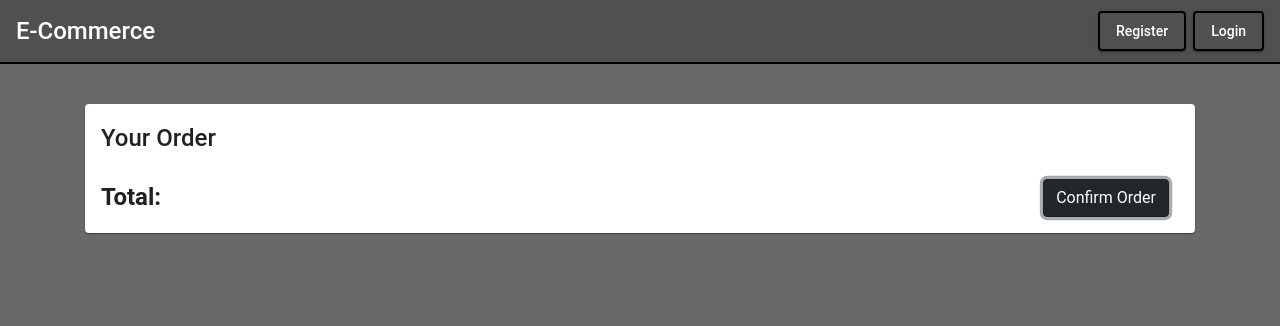
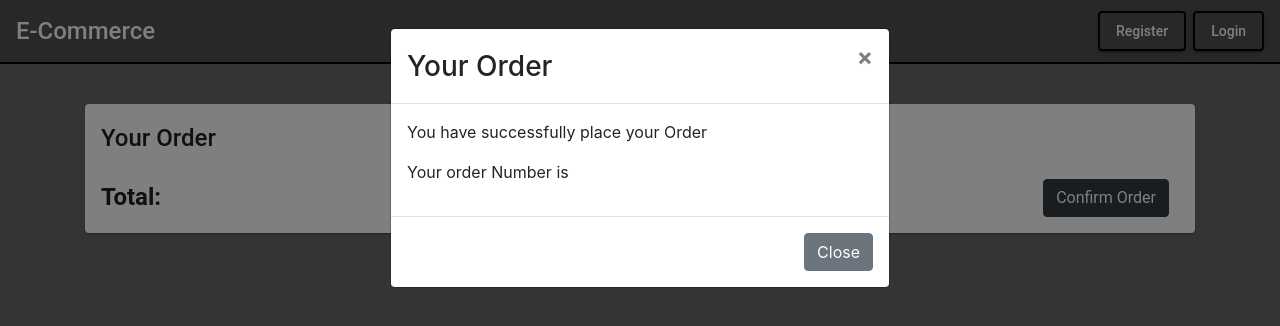
Before and after one commit to klinnis/e-commerce, an Angular app: page /cart in a window 1280 px wide. Both pictures are taken after a click on the button "Confirm Order". Shown: the top 326 px of the page. Built offline with nearby package versions, Linux system fonts and the light colour scheme.

Commit message:
fixed modal and aos animation

```diff
--- a/src/app/app.module.ts
+++ b/src/app/app.module.ts
@@ -22,6 +22,7 @@ import { CreateShoeComponent } from './create-shoe/create-shoe.component';
 import {MatIconModule} from '@angular/material/icon';
 import { CartComponent } from './cart/cart.component';
 import {MatSelectModule} from '@angular/material/select';
+import {MatDialogModule} from '@angular/material/dialog';
 
 
 
@@ -52,7 +53,8 @@ import {MatSelectModule} from '@angular/material/select';
     BrowserAnimationsModule,
      HttpClientModule,
       ReactiveFormsModule,
-      MatSelectModule
+      MatSelectModule,
+      MatDialogModule
   ],
   providers: [],
   bootstrap: [AppComponent]
--- a/src/app/cart/cart.component.html
+++ b/src/app/cart/cart.component.html
@@ -67,10 +67,32 @@
 			<div class="row">
 				<div class="col-sm-6 total">Total: {{total | async}}</div>
 			<div class="col-sm-6 confirm">
-			<button (click)="placeOrder()"  class="btn btn btn-dark order">Confirm Order</button>
+			<button (click)="placeOrder()"  class="btn btn btn-dark order" data-toggle="modal" data-target="#exampleModal">Confirm Order</button>
 		</div>
 		</div>
 			</mat-card>
 		</div>
 	</div>
 </div>
+
+
+<!-- Modal -->
+<div *ngIf="!sizeBool && !colorBool" class="modal fade" id="exampleModal" tabindex="-1" role="dialog" aria-labelledby="exampleModalLabel" aria-hidden="true">
+  <div class="modal-dialog" role="document">
+    <div class="modal-content">
+      <div class="modal-header">
+        <h3 class="modal-title" id="exampleModalLabel">Your Order</h3>
+        <button type="button" class="close" data-dismiss="modal" aria-label="Close">
+          <span aria-hidden="true">&times;</span>
+        </button>
+      </div>
+      <div class="modal-body">
+        <p>You have successfully place your Order</p>
+        <p>Your order Number is {{code?.codeNum}}</p>
+      </div>
+      <div class="modal-footer">
+        <button type="button" class="btn btn-secondary" data-dismiss="modal">Close</button>
+      </div>
+    </div>
+  </div>
+</div>
--- a/src/app/cart/cart.component.ts
+++ b/src/app/cart/cart.component.ts
@@ -2,6 +2,7 @@ import { Component, OnInit } from '@angular/core';
 import {UserService} from '../services/user.service';
 import {NgForm} from '@angular/forms';
 import { Observable } from "rxjs";
+
 
 
 interface Size {
@@ -19,11 +20,18 @@ interface Color {
   templateUrl: './cart.component.html',
   styleUrls: ['./cart.component.css']
 })
+
+
+
+
 export class CartComponent implements OnInit {
 
 
 colors: Color[] = [];
 sizes: Size[] = [];
+
+sizeBool = false;
+colorBool = false;
 
 selectedColor = '';
 selectedSize = '';
@@ -35,6 +43,8 @@ total : Observable<String>;
 disablePlus = false;
 disableMinus = false;
 
+code: any;
+
 temp: any [] = [];
 quantities = [{}];
 url = 'http://localhost:3000/uploads/';
@@ -42,7 +52,7 @@ url = 'http://localhost:3000/uploads/';
 
   constructor(private userservice: UserService) {
 
-
+/*
    for (var k = 0; k < localStorage.length; k++){
           const shoes = localStorage.getItem('shoe' + k);
           if(shoes !== null){
@@ -53,6 +63,8 @@ url = 'http://localhost:3000/uploads/';
            localStorage.setItem(name, JSON.stringify(obj));
            }
            }
+
+           */
 
 
    }
@@ -96,7 +108,11 @@ url = 'http://localhost:3000/uploads/';
   }
 
 
+
+
   placeOrder() {
+
+
 
   let total = 0;
    for (var k = 0; k < localStorage.length; k++){
@@ -106,19 +122,21 @@ url = 'http://localhost:3000/uploads/';
        let keyName ='shoe' + k;
        let color = localStorage.getItem(keyName + 'Color');
        if(color === null){
+       this.colorBool = true;
        alert('Please choose a Color');
        return;
-       }
+       } else {this.colorBool = false}
        let size = localStorage.getItem(keyName + 'Size');
        if(size === null){
+       this.sizeBool = true;
        alert('Please choose a Size');
        return;
-       }
+       } else {this.sizeBool = false}
        const totalString = localStorage.getItem('total');
        const total = parseInt(totalString);
 
        this.finalOrder.push({shoeObj, color, size, total});
-       this.userservice.order(this.finalOrder).subscribe(res => console.log(res));
+       this.userservice.order(this.finalOrder).subscribe((res:any) => this.code = res);
 
     }
 
--- a/src/app/men/men.component.css
+++ b/src/app/men/men.component.css
@@ -52,7 +52,9 @@ a {  text-decoration: none;}
 }
 
 button {
-	display: flex;
+
     justify-content: center;
     align-items: center;
+    display: inline-block;
+    padding: 1px;
 }
--- a/src/app/men/men.component.html
+++ b/src/app/men/men.component.html
@@ -6,15 +6,15 @@
 	<mat-card>
 		<div class="overlay-image">
 			<a routerLink="/men-shoes/{{shoe?._id}}">
-        <div *ngIf="shoe?.quantity>20"class="discount">-50%</div>
-        <div *ngIf="shoe?.quantity>10 && shoe?.quantity<20"class="discount">-25%</div>
-			<img class=" image _bq " src="{{imagesPath}}{{shoe?.images[0]}}" alt="Alt text" />
+        <div data-aos="slide-right" data-aos-duration="1500"  *ngIf="shoe?.quantity>20"class="discount">-50%</div>
+        <div data-aos="slide-right" data-aos-duration="1500" *ngIf="shoe?.quantity>10 && shoe?.quantity<20"class="discount">-25%</div>
+			<img data-aos="fade-down" data-aos-duration="2000" class=" image _bq " src="{{imagesPath}}{{shoe?.images[0]}}" alt="Alt text" />
 
-			<p style="font-weight: bold; color:black; margin: 0;">{{shoe?.brand}}</p>
-		<p style="margin: 0;color:black;">Code: {{shoe?.barcode}}</p>
-      <p style="color: blue; margin:0;">€{{shoe?.price}}</p>
-      <p style="color: green; font-weight: bold;" *ngIf="shoe?.quantity>0">In Stock</p>
-      <p style="color: red; font-weight: bold;" *ngIf="shoe?.quantity==0">Out of Stock</p>
+			<p data-aos="fade-up" data-aos-duration="1000"  style="font-weight: bold; color:black; margin: 0;">{{shoe?.brand}}</p>
+		<p data-aos="fade-up" data-aos-duration="1500"style="margin: 0;color:black;">Code: {{shoe?.barcode}}</p>
+      <p data-aos="fade-up" data-aos-duration="2000" style="color: blue; margin:0;">€{{shoe?.price}}</p>
+      <p data-aos="fade-up" data-aos-duration="2500" style="color: green; font-weight: bold;" *ngIf="shoe?.quantity>0">In Stock</p>
+      <p data-aos="fade-up" data-aos-duration="3000" style="color: red; font-weight: bold;" *ngIf="shoe?.quantity==0">Out of Stock</p>
 		    </a>
 	        </div>
         <button (click)="addToCart(shoe, i)" mat-button style="background-color: grey;"><mat-icon>add_shopping_cart</mat-icon>Add to Cart</button>
--- a/src/index.html
+++ b/src/index.html
@@ -8,9 +8,20 @@
   <link rel="icon" type="image/x-icon" href="favicon.ico">
   <link href="https://fonts.googleapis.com/icon?family=Material+Icons"
         rel="stylesheet">
+        <script src="https://code.jquery.com/jquery-3.4.1.slim.min.js" integrity="sha384-J6qa4849blE2+poT4WnyKhv5vZF5SrPo0iEjwBvKU7imGFAV0wwj1yYfoRSJoZ+n" crossorigin="anonymous"></script>
+<script src="https://cdn.jsdelivr.net/npm/popper.js@1.16.0/dist/umd/popper.min.js" integrity="sha384-Q6E9RHvbIyZFJoft+2mJbHaEWldlvI9IOYy5n3zV9zzTtmI3UksdQRVvoxMfooAo" crossorigin="anonymous"></script>
+<script src="https://stackpath.bootstrapcdn.com/bootstrap/4.4.1/js/bootstrap.min.js" integrity="sha384-wfSDF2E50Y2D1uUdj0O3uMBJnjuUD4Ih7YwaYd1iqfktj0Uod8GCExl3Og8ifwB6" crossorigin="anonymous"></script>
+<link rel="stylesheet" href="https://unpkg.com/aos@next/dist/aos.css" />
 
 </head>
 <body>
   <app-root></app-root>
+  <script>
+   $('#exampleModal').modal('show')
+</script>
+ <script src="https://unpkg.com/aos@next/dist/aos.js"></script>
+  <script>
+    AOS.init();
+  </script>
 </body>
 </html>
```
Also changed, not shown: 2 other files (tests, documents, lock files or other folders).
